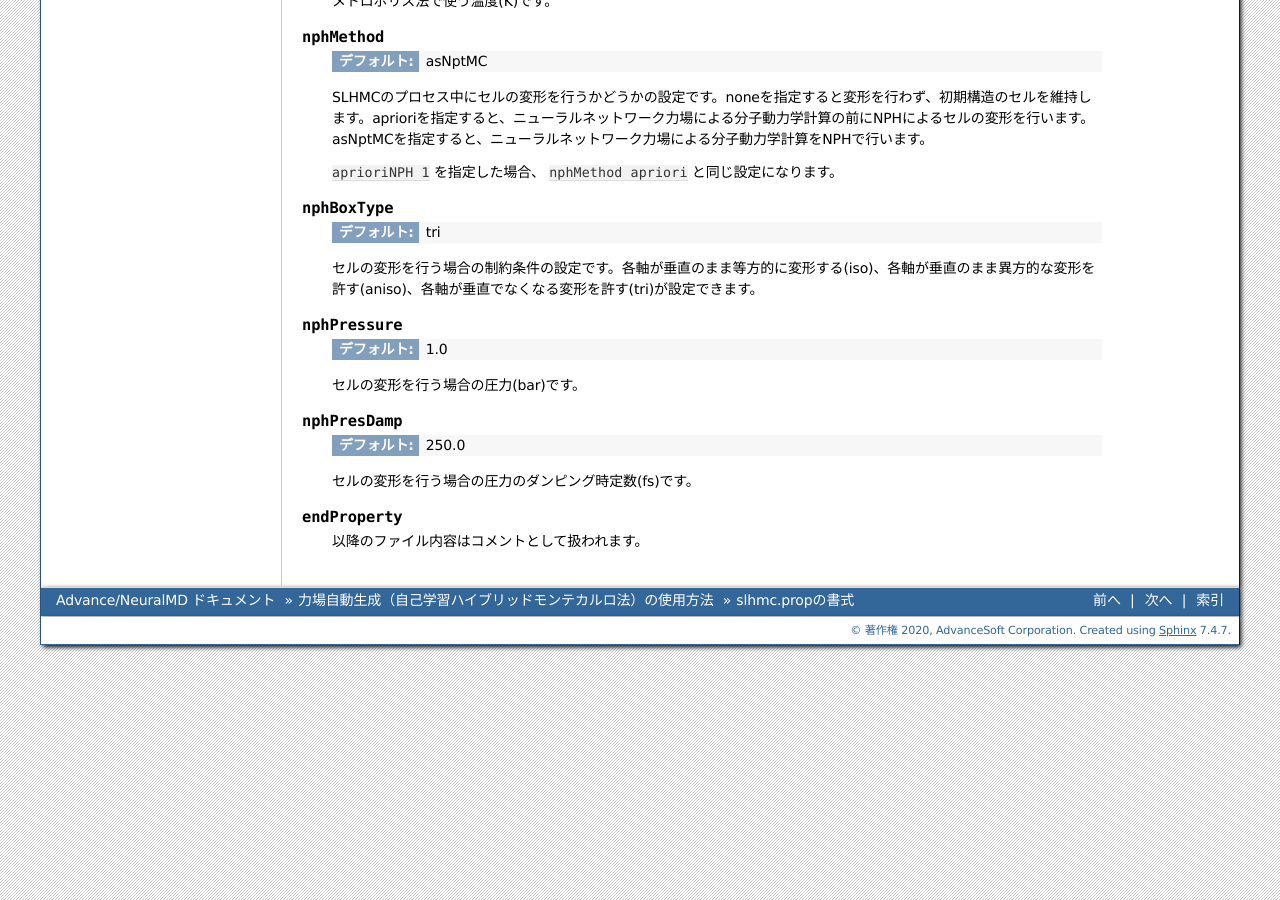
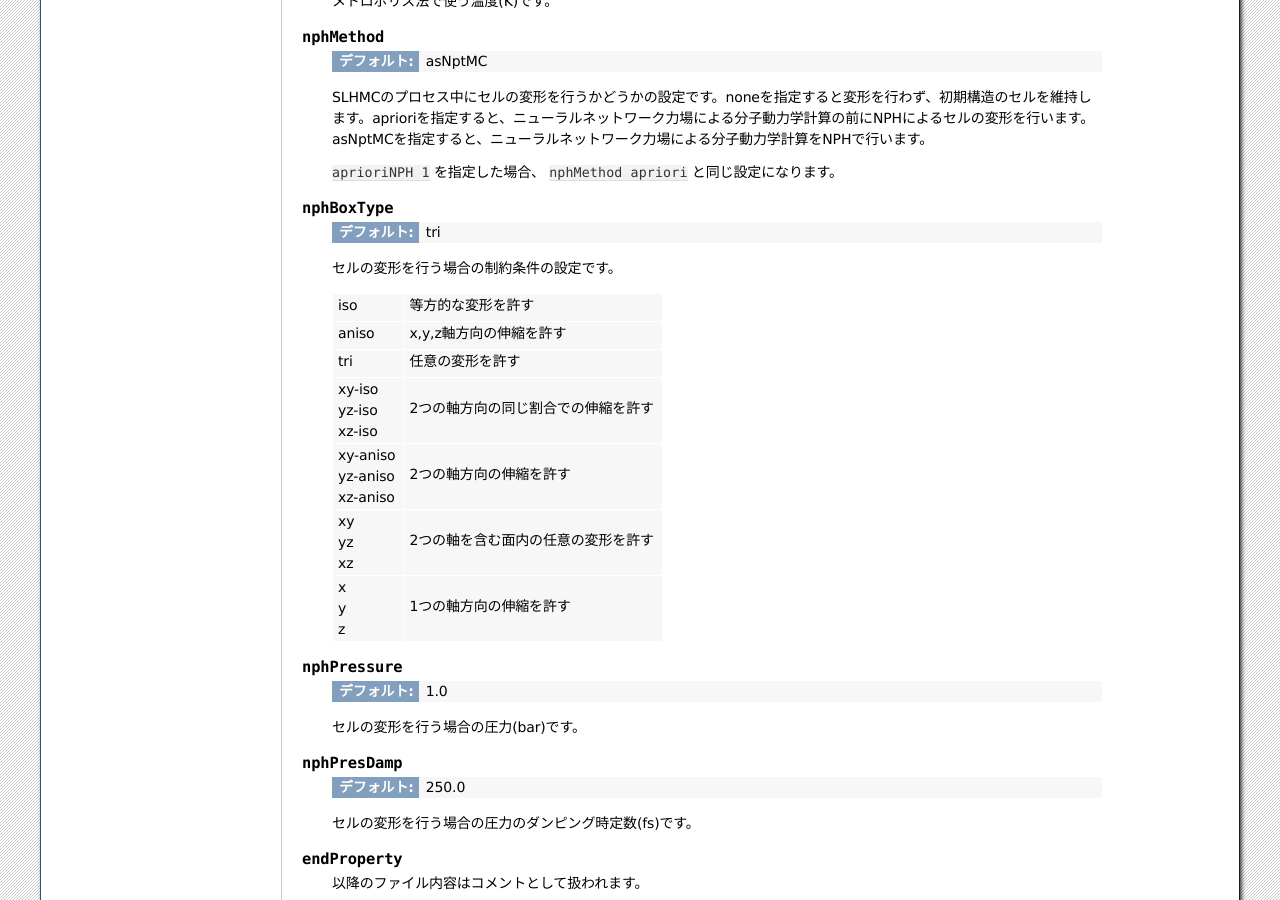
Before and after one commit to advancesoftcorp/neuralmd-doc, a Sphinx documentation site: the page built from docs/source/slhmc/prop.rst, in a window 1280 px wide and 900 px high, scrolled down 1684 px. Built offline with Sphinx 7.4.7, drawn with Linux system fonts in a browser that asks for light colours; formulas are drawn with MathJax 3.

Commit message:
modify for v1.9.2

```diff
--- a/docs/source/slhmc/prop.rst
+++ b/docs/source/slhmc/prop.rst
@@ -104,7 +104,34 @@ slhmc.propの書式
 
  :デフォルト: tri
 
- セルの変形を行う場合の制約条件の設定です。各軸が垂直のまま等方的に変形する(iso)、各軸が垂直のまま異方的な変形を許す(aniso)、各軸が垂直でなくなる変形を許す(tri)が設定できます。
+ セルの変形を行う場合の制約条件の設定です。
+
+ .. table::
+  :widths: auto
+
+  +------------------------------------+---------------------------------------------------------------------------------------------------------------------------+
+  | iso                                | 等方的な変形を許す                                                                                                        |
+  +------------------------------------+---------------------------------------------------------------------------------------------------------------------------+
+  | aniso                              | x,y,z軸方向の伸縮を許す                                                                                                   |
+  +------------------------------------+---------------------------------------------------------------------------------------------------------------------------+
+  | tri                                | 任意の変形を許す                                                                                                          |
+  +------------------------------------+---------------------------------------------------------------------------------------------------------------------------+
+  || xy-iso                            | 2つの軸方向の同じ割合での伸縮を許す                                                                                       |
+  || yz-iso                            |                                                                                                                           |
+  || xz-iso                            |                                                                                                                           |
+  +------------------------------------+---------------------------------------------------------------------------------------------------------------------------+
+  || xy-aniso                          | 2つの軸方向の伸縮を許す                                                                                                   |
+  || yz-aniso                          |                                                                                                                           |
+  || xz-aniso                          |                                                                                                                           |
+  +------------------------------------+---------------------------------------------------------------------------------------------------------------------------+
+  || xy                                | 2つの軸を含む面内の任意の変形を許す                                                                                       |
+  || yz                                |                                                                                                                           |
+  || xz                                |                                                                                                                           |
+  +------------------------------------+---------------------------------------------------------------------------------------------------------------------------+
+  || x                                 | 1つの軸方向の伸縮を許す                                                                                                   |
+  || y                                 |                                                                                                                           |
+  || z                                 |                                                                                                                           |
+  +------------------------------------+---------------------------------------------------------------------------------------------------------------------------+
 
 .. describe:: nphPressure
 
```
Also changed, not shown: docs/source/usage/prop.rst (+18 -0 lines), docs/source/version.rst (+7 -0 lines).
